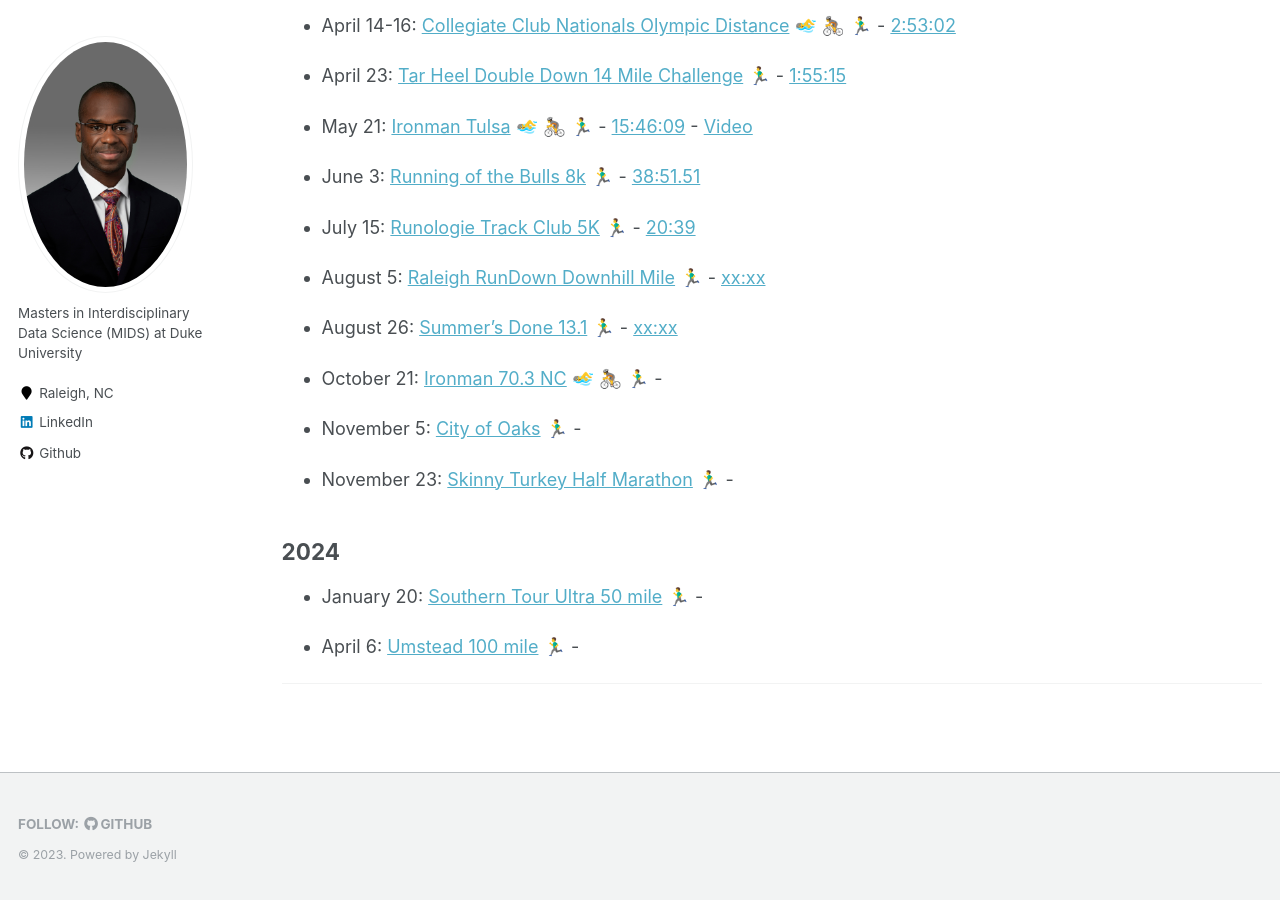
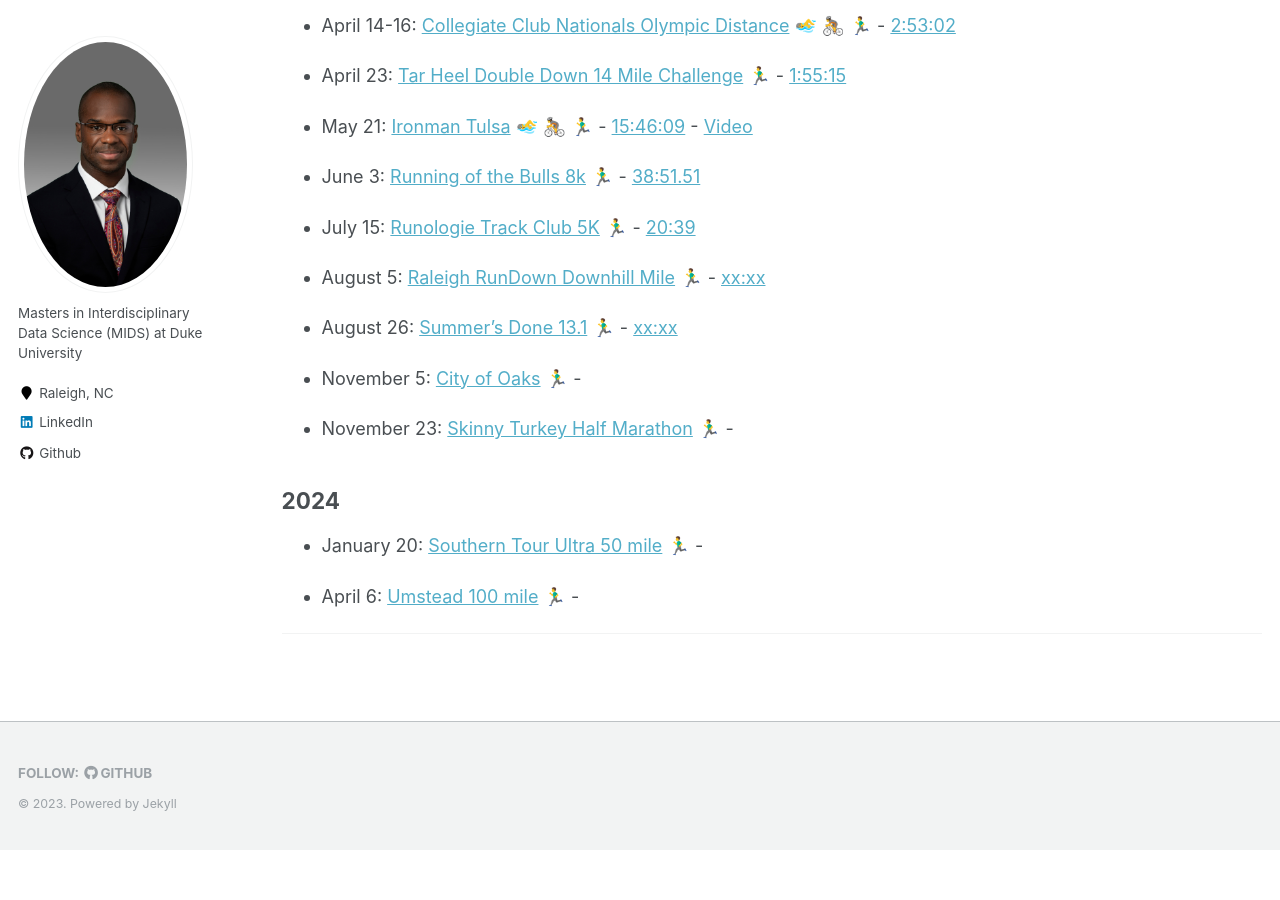
Before and after one commit to caratliff/caratliff.github.io, a Jekyll site: the page built from _pages/race-calendar.md, in a window 1280 px wide and 900 px high, scrolled down 593 px. Built offline with Jekyll 4.4.1, drawn with Linux system fonts in a browser that asks for light colours; emoji names are drawn with the system emoji font; after the commit the page ends 1443 px from its top, so only the background shows below that.

Commit message:
Update race-calendar.md

```diff
--- a/_pages/race-calendar.md
+++ b/_pages/race-calendar.md
@@ -40,8 +40,6 @@ redirect_from:
 
 - August 26: [Summer's Done 13.1](https://runsignup.com/Race/NC/Cary/SummersDone131) :running_man: - [xx:xx](https://runsignup.com/Race/Results/145696#resultSetId-391781;perpage:100)
 
-- October 21: [Ironman 70.3 NC](https://www.ironman.com/im703-north-carolina?_ga=2.262261516.1463858545.1659123373-1026453001.1656093606) :swimming_man: :bicyclist: :running_man: -
-
 - November 5: [City of Oaks](https://cityofoaksmarathon.com) :running_man: -
 
 - November 23: [Skinny Turkey Half Marathon](https://fsseries.com/event/skinny/) :running_man: -
```
